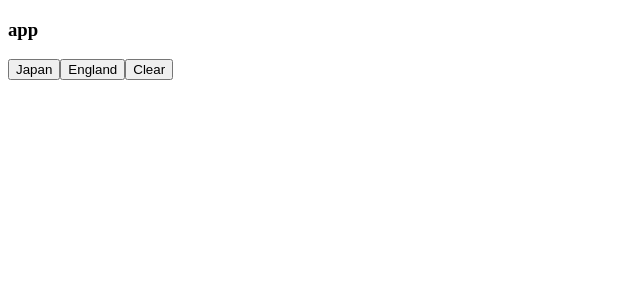
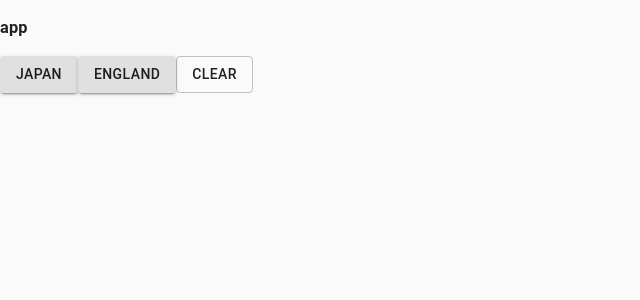
Before and after one commit to Yoshifumi14/fifa-data-app, a React (Create React App) app: page / in a window 1280 px wide. Shown: the top 300 px of the page, without its empty margins (0-640 px from the left). Built offline with nearby package versions, Linux system fonts and the light colour scheme.

Commit message:
feat MuiのThemeProvider流し

```diff
--- /dev/null
+++ b/src/MuiTheme.ts
@@ -0,0 +1,3 @@
+import { createMuiTheme } from "@material-ui/core/styles";
+
+export const muiTheme = createMuiTheme({});
--- a/src/components/App.tsx
+++ b/src/components/App.tsx
@@ -1,4 +1,6 @@
 import { useSelector, useDispatch } from "react-redux";
+import Button from "@material-ui/core/Button";
+
 import { deleteNationalPlayerData, getPlayerData } from "../store/slice/data/player/PlayerData";
 import { playerDataListSelector } from "../store/slice/data/player/PlayerDataSelector";
 
@@ -10,9 +12,15 @@ export function App() {
     <div>
       <h3>app</h3>
       <div>
-        <button onClick={() => dispatch(getPlayerData({ nationality: "Japan" }))}>Japan</button>
-        <button onClick={() => dispatch(getPlayerData({ nationality: "England" }))}>England</button>
-        <button onClick={() => dispatch(deleteNationalPlayerData())}>Clear</button>
+        <Button variant="contained" onClick={() => dispatch(getPlayerData({ nationality: "Japan" }))}>
+          Japan
+        </Button>
+        <Button variant="contained" onClick={() => dispatch(getPlayerData({ nationality: "England" }))}>
+          England
+        </Button>
+        <Button variant="outlined" onClick={() => dispatch(deleteNationalPlayerData())}>
+          Clear
+        </Button>
         {playerDataListJapan?.map((player) => (
           <div>
             {player.shortName} {player.overall}
--- a/src/index.tsx
+++ b/src/index.tsx
@@ -1,17 +1,23 @@
 import React from "react";
 import ReactDOM from "react-dom";
+import { CssBaseline, ThemeProvider } from "@material-ui/core";
+
 import App from "./components/App";
 import { Provider } from "react-redux";
 import * as serviceWorker from "./serviceWorker";
 import { store } from "./store/Store";
+import { muiTheme } from "./MuiTheme";
 
 const isDebug = process.env.REACT_APP_DEBUG;
 
 ReactDOM.render(
   <React.StrictMode>
     <Provider store={store}>
-      <App />
-      {isDebug && <p>isDebug</p>}
+      <ThemeProvider theme={muiTheme}>
+        <CssBaseline />
+        <App />
+        {isDebug && <p>isDebug</p>}
+      </ThemeProvider>
     </Provider>
   </React.StrictMode>,
   document.getElementById("root")
```
